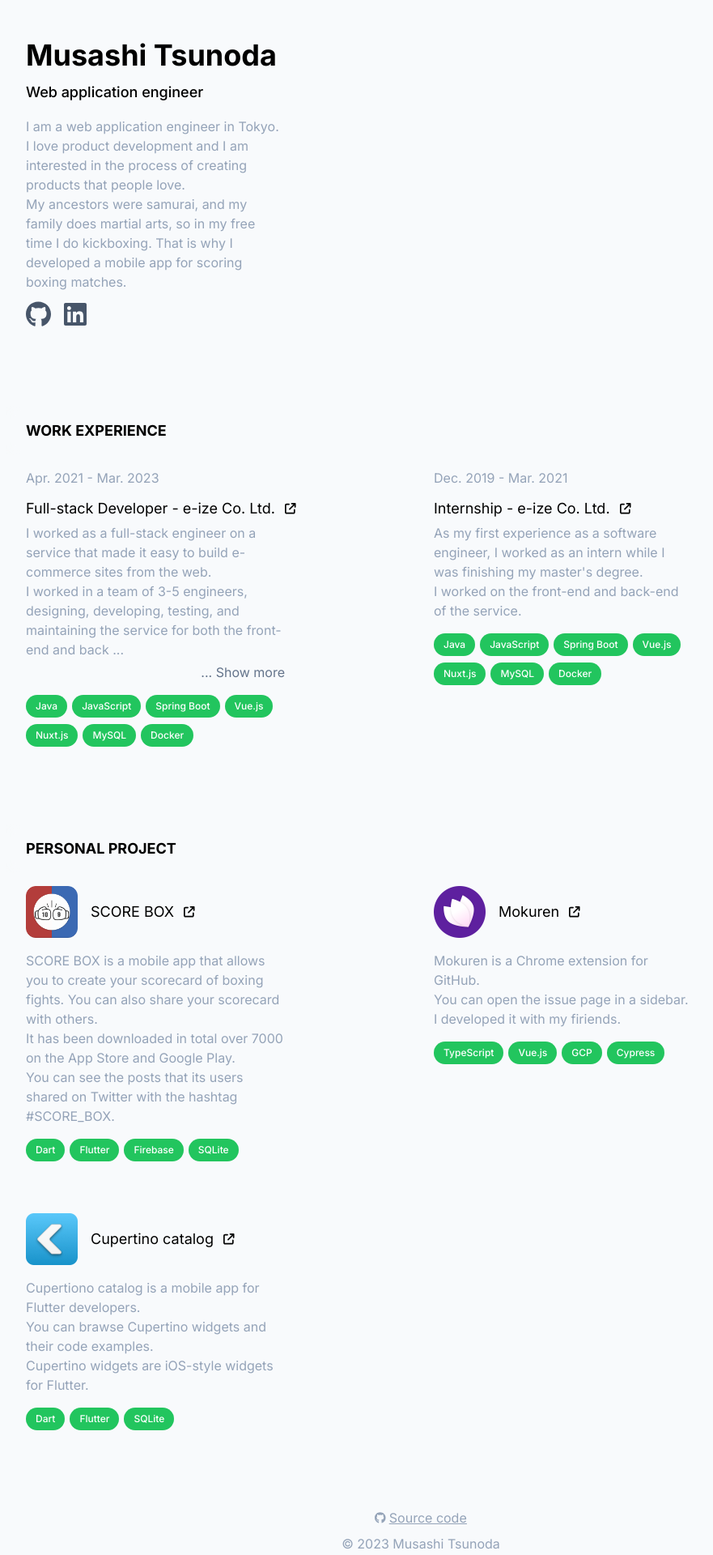
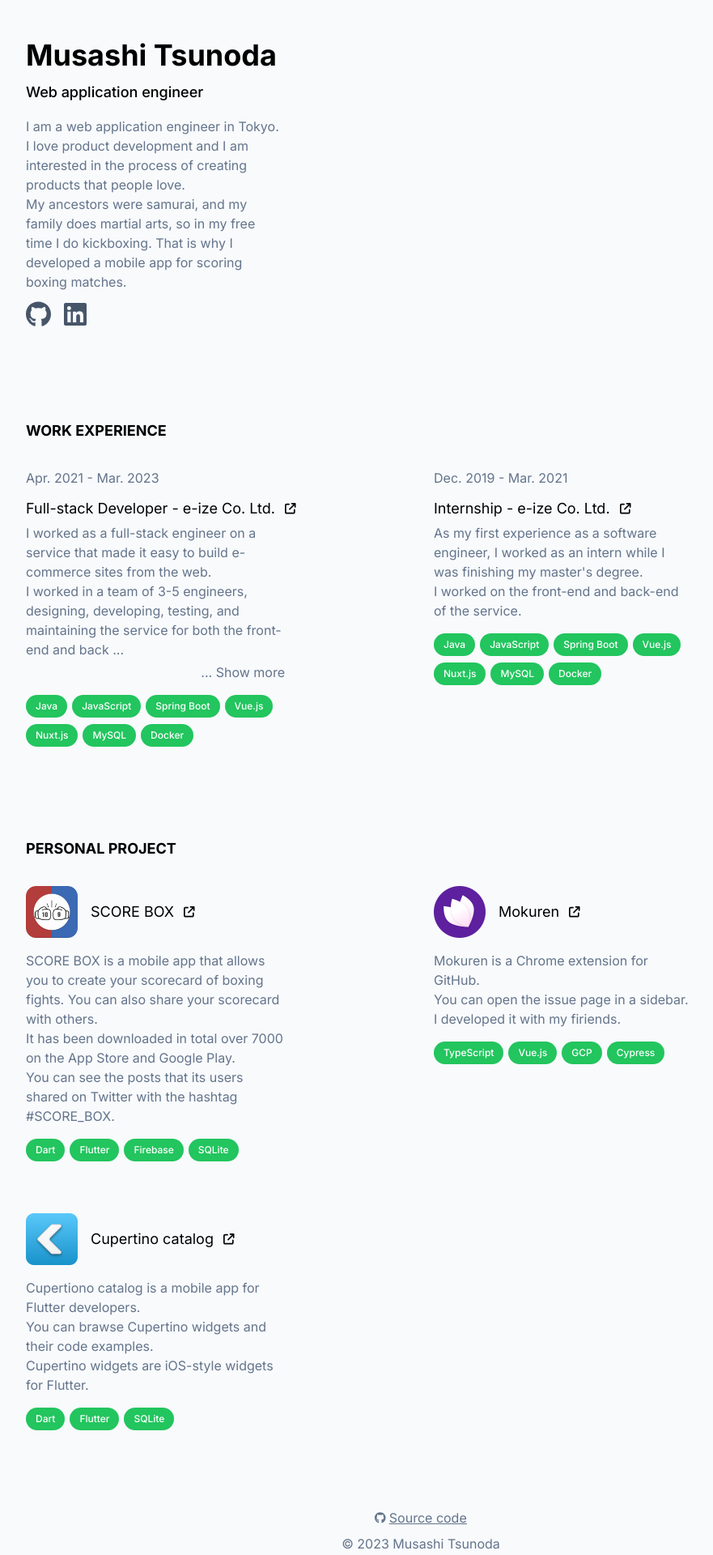
Before and after one commit to kakudenbuzo/portfolio, a Next.js app: page / in a window 1280 px wide. Shown: the top 1920 px of the page at 81% size, without its empty margins (120-1001 px from the left). Built offline with nearby package versions, Linux system fonts and the light colour scheme.

Commit message:
fix: improved text contrast

```diff
--- a/src/app/page.tsx
+++ b/src/app/page.tsx
@@ -15,7 +15,7 @@ export default function Home() {
           Musashi Tsunoda
         </h1>
         <h2 className="text-lg font-medium mt-3">Web application engineer</h2>
-        <div className="text-base text-slate-400 mt-4">
+        <div className="text-base text-slate-500 mt-4">
           <p className="max-w-xs">
             I am a web application engineer in Tokyo. I love product development
             and I am interested in the process of creating products that people
@@ -81,7 +81,7 @@ export default function Home() {
           ))}
         </ul>
       </section>
-      <footer className="mt-24 text-slate-400 text-center">
+      <footer className="mt-24 text-slate-500 text-center">
         <span className="hover:text-black underline">
           <a href="https://github.com/kakudenbuzo/portfolio" target="_blank">
             <FontAwesomeIcon size="sm" icon={faGithub} className="mr-1" />
--- a/src/components/personal-project-item.tsx
+++ b/src/components/personal-project-item.tsx
@@ -29,7 +29,7 @@ const PersonalProjectItem: React.FC<MyComponentProps> = ({
           </a>
         </h3>
       </div>
-      <div className="max-w-xs mt-4 text-slate-400">
+      <div className="max-w-xs mt-4 text-slate-500">
         {personalProject.description.map((line, i) => (
           <p key={i}>{line}</p>
         ))}
--- a/src/components/work-experience-item.tsx
+++ b/src/components/work-experience-item.tsx
@@ -13,7 +13,7 @@ const WorkExperienceItem: React.FC<MyComponentProps> = ({ workExperience }) => {
   const isShorten = workExperience.description.length > 2;
   return (
     <div>
-      <p className="text-base text-slate-400">{workExperience.duration}</p>
+      <p className="text-base text-slate-500">{workExperience.duration}</p>
       <h3 className="mt-3 text-lg hover:underline">
         <a href={workExperience.link} target="_blank">
           {workExperience.role} - {workExperience.companyName}
@@ -24,7 +24,7 @@ const WorkExperienceItem: React.FC<MyComponentProps> = ({ workExperience }) => {
           />
         </a>
       </h3>
-      <div className="max-w-xs mt-1 text-slate-400">
+      <div className="max-w-xs mt-1 text-slate-500">
         {workExperience.description.map((line, i) => {
           if (showMore) return <p key={i}>{line}</p>;
           else if (i == 1 && i + 1 < workExperience.description.length)
```
